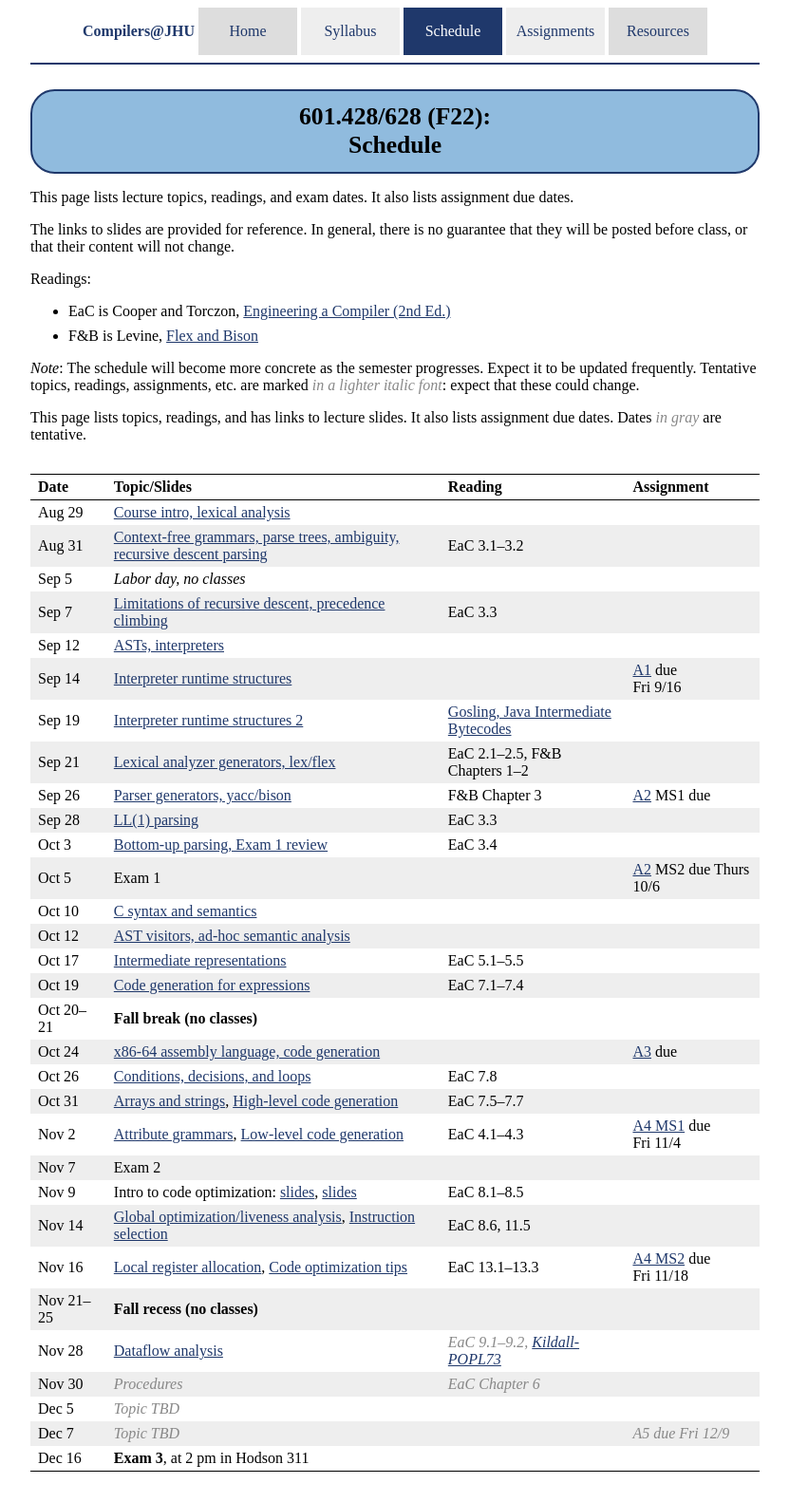
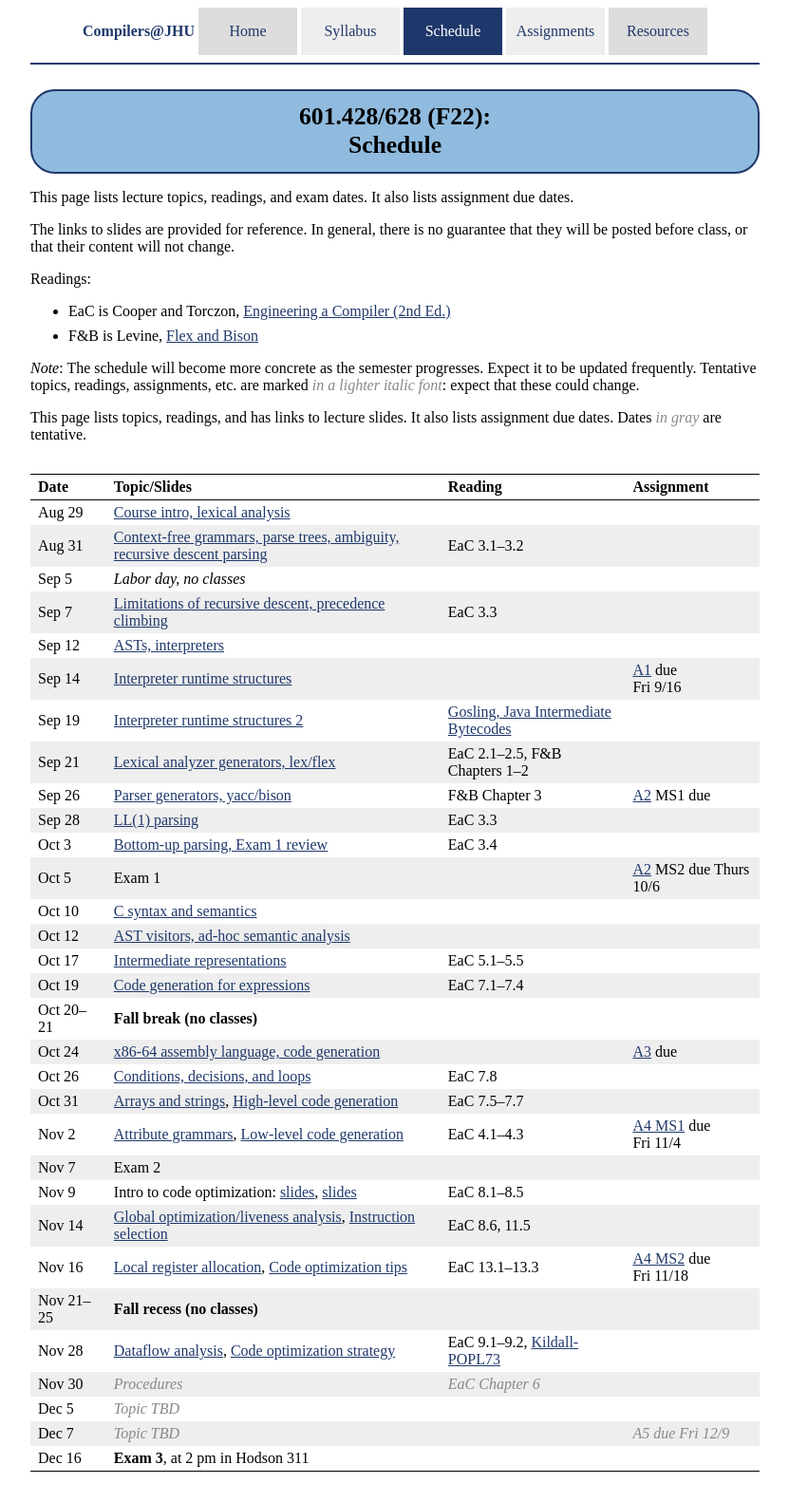
Before and after one commit to jhucompilers/fall2022, a Jekyll site: the page built from schedule.md, in a window 1280 px wide. Shown: the whole page at 95% size, without its empty margins (224-1055 px from the left). Built offline with Jekyll 4.4.1, drawn with Linux system fonts in a browser that asks for light colours.

Commit message:
code optimization strategy slides

```diff
--- a/schedule.csv
+++ b/schedule.csv
@@ -25,7 +25,7 @@ Nov 9,"Intro to code optimization: [slides](lectures/Introduction_to_Optimizatio
 Nov 14,"[Global optimization/liveness analysis](lectures/Global_Optimization_Live_Analysis.pdf), [Instruction selection](lectures/Introduction_to_Instruction_Selection_and_Peephole_based_Selection.pdf)",,,"EaC 8.6, 11.5"
 Nov 16,"[Local register allocation](lectures/Local_Register_Allocation_and_Lab_1.pdf), [Code optimization tips](lectures/lecture21-public.pdf)",,,"EaC 13.1–13.3","[A4 MS2](assign/assign04.html) due<br>Fri 11/18"
 Nov 21–25,**Fall recess (no classes)**,
-Nov 28,"[Dataflow analysis](lectures/foster-dataflow.pdf)",,,"<span class='tentative'>EaC 9.1–9.2, <a href='lectures/kildall-popl73.pdf'>Kildall-POPL73</a></span>",
+Nov 28,"[Dataflow analysis](lectures/foster-dataflow.pdf), [Code optimization strategy](lectures/lecture22-public.pdf)",,,"EaC 9.1–9.2, <a href='lectures/kildall-popl73.pdf'>Kildall-POPL73</a>",
 Nov 30,"<span class='tentative'>Procedures</span>",,,"<span class='tentative'>EaC Chapter 6</span>"
 Dec 5,"<span class='tentative'>Topic TBD</span>",,,
 Dec 7,"<span class='tentative'>Topic TBD</span>",,,,"<span class='tentative'>A5 due Fri 12/9</span>"
--- a/schedule.md
+++ b/schedule.md
@@ -53,7 +53,7 @@ Nov 9 | Intro to code optimization: [slides](lectures/Introduction_to_Optimizati
 Nov 14 | [Global optimization/liveness analysis](lectures/Global_Optimization_Live_Analysis.pdf), [Instruction selection](lectures/Introduction_to_Instruction_Selection_and_Peephole_based_Selection.pdf) | EaC 8.6, 11.5 |
 Nov 16 | [Local register allocation](lectures/Local_Register_Allocation_and_Lab_1.pdf), [Code optimization tips](lectures/lecture21-public.pdf) | EaC 13.1–13.3 | [A4 MS2](assign/assign04.html) due<br>Fri 11/18
 Nov 21–25 | **Fall recess (no classes)** |  |
-Nov 28 | [Dataflow analysis](lectures/foster-dataflow.pdf) | <span class='tentative'>EaC 9.1–9.2, <a href='lectures/kildall-popl73.pdf'>Kildall-POPL73</a></span> |
+Nov 28 | [Dataflow analysis](lectures/foster-dataflow.pdf), [Code optimization strategy](lectures/lecture22-public.pdf) | EaC 9.1–9.2, <a href='lectures/kildall-popl73.pdf'>Kildall-POPL73</a> |
 Nov 30 | <span class='tentative'>Procedures</span> | <span class='tentative'>EaC Chapter 6</span> |
 Dec 5 | <span class='tentative'>Topic TBD</span> |  |
 Dec 7 | <span class='tentative'>Topic TBD</span> |  | <span class='tentative'>A5 due Fri 12/9</span>
```
Also changed, not shown: 1 other file.
